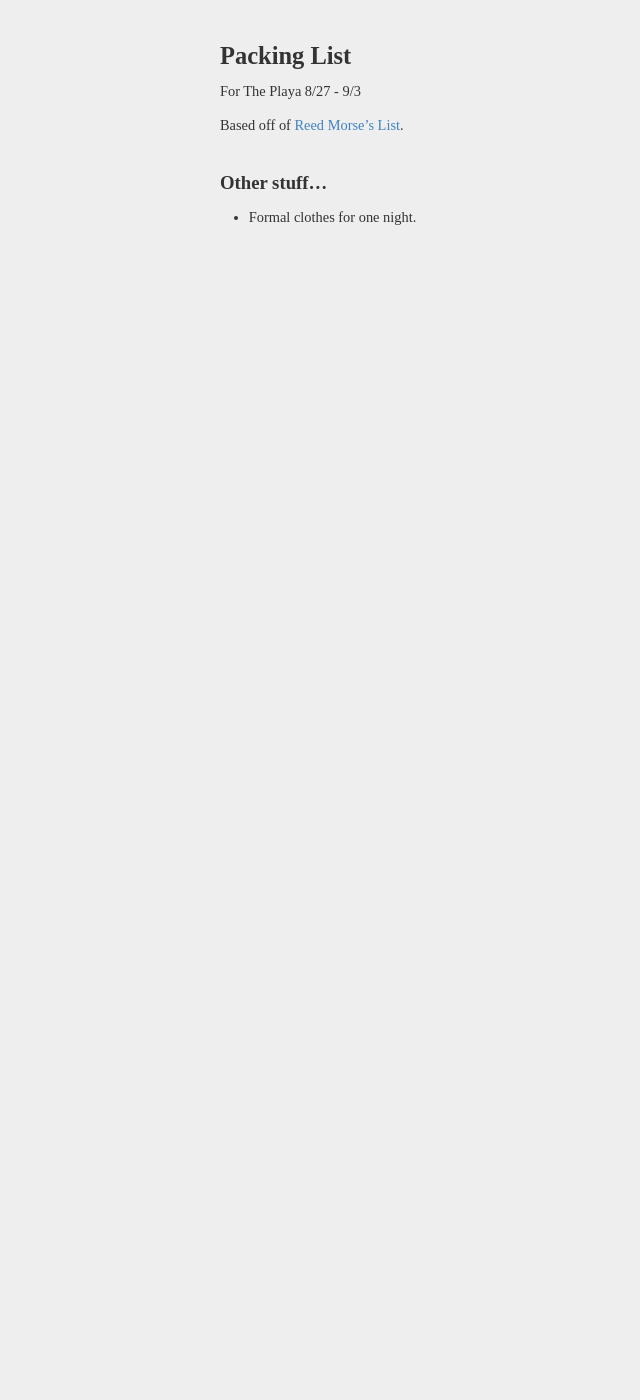
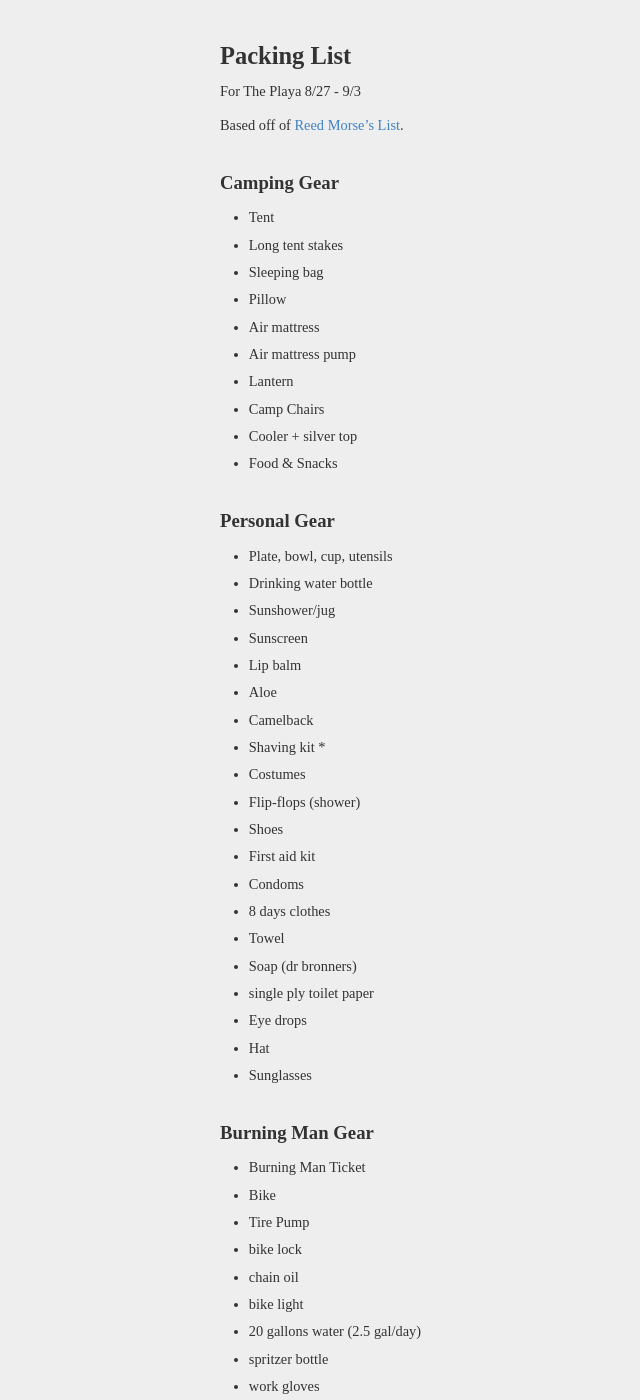
Before and after one commit to icco/traveling, a Jekyll site: the page built from index.md, in a window 1280 px wide and 1400 px high. Shown: the whole window, without its empty margins (20-660 px from the left). Built offline with Jekyll 4.4.1, drawn with Linux system fonts in a browser that asks for light colours; some of the changed text lies outside the part shown.

Commit message:
Copy over Reed's list.

```diff
--- a/index.md
+++ b/index.md
@@ -9,7 +9,81 @@ For The Playa 8/27 - 9/3
 
 Based off of [Reed Morse's List][1].
 
-## Other stuff...
+## Camping Gear
+
+ * Tent
+ * Long tent stakes
+ * Sleeping bag
+ * Pillow
+ * Air mattress
+ * Air mattress pump
+ * Lantern
+ * Camp Chairs
+ * Cooler + silver top
+ * Food & Snacks
+
+## Personal Gear
+
+ * Plate, bowl, cup, utensils
+ * Drinking water bottle
+ * Sunshower/jug
+ * Sunscreen
+ * Lip balm
+ * Aloe
+ * Camelback
+ * Shaving kit
+ *
+ * Costumes
+ * Flip-flops (shower)
+ * Shoes
+ * First aid kit
+ * Condoms
+ * 8 days clothes
+ * Towel
+ * Soap (dr bronners)
+ * single ply toilet paper
+ * Eye drops
+ * Hat
+ * Sunglasses
+
+## Burning Man Gear
+
+ * Burning Man Ticket
+ * Bike
+ * Tire Pump
+ * bike lock
+ * chain oil
+ * bike light
+ * 20 gallons water (2.5 gal/day)
+ * spritzer bottle
+ * work gloves
+ * toolkit
+ * rope/cord
+ * bike rack
+ * batteries
+ * el wire
+ * glowies
+ * extension cord
+ * dust goggles (amber)
+ * dust goggles (clear)
+ * earplugs
+ * dust mask
+ * handi-wipes
+ * booze
+ * garbage bags
+ * duct tape
+ * party favors
+ * safety pins
+ * map to playa
+ * sharpie
+ * krazy glue
+ * bungie cords
+ * moving blanket
+ * space blanket
+
+
+
+## Costumes
 
  * Formal clothes for one night.
 
```
Also changed, not shown: old/burningman2012.md (+75 -1 lines).
